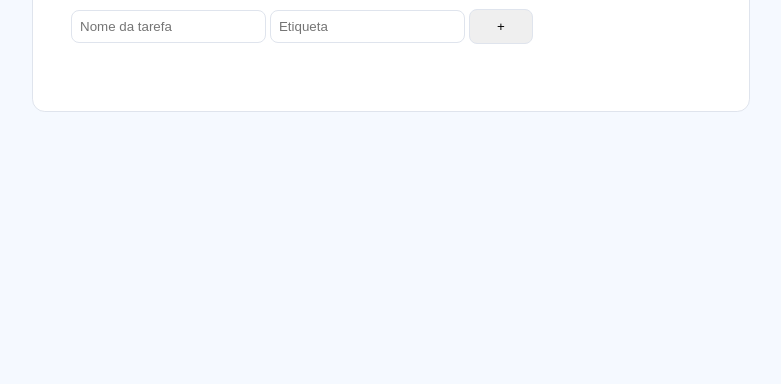
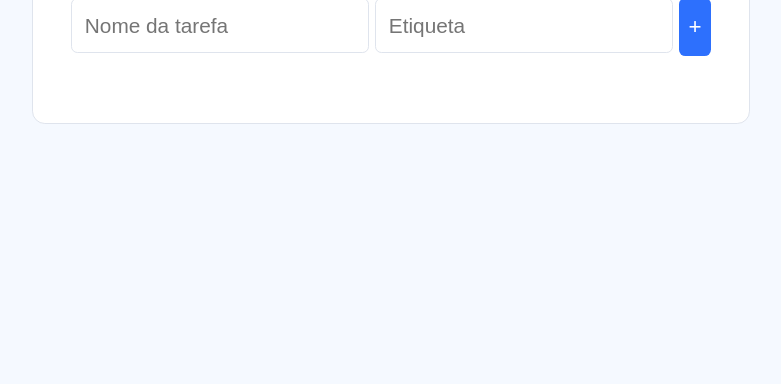
Before and after one commit to rafaelatribuzi/Desafio-DNC-3-materia, a plain HTML site: page Desafio 3 DNC/index.html in a window 1280 px wide. Shown: the part 416-800 px from the top of the page, without its empty margins (249-1030 px from the left). Drawn offline with Linux system fonts and the light colour scheme.

Commit message:
comitando

```diff
--- a/Desafio 3 DNC/index.html
+++ b/Desafio 3 DNC/index.html
@@ -14,10 +14,28 @@
 <body>
     <main>
         <h1>Board de Tarefas</h1>
+        <section id="create-todo-section">
+            <form id="create-todo-form">
+                <input
+                type="text"
+                id="description"
+                name="description"
+                class="input-description"
+                aria-label="Nome da tarefa"
+                placeholder="Nome da tarefa"
+                />
+                <input
+                type="text"
+                id="description"
+                name="description"
+                class="input-description"
+                aria-label="Etiqueta"
+                placeholder="Etiqueta"
+                />
+                <button type="submit" aria-label="Cadastrar Tarefa" class="add-task-btn" onclick="addTask()">+</button>
+            </form>
+        </section>
         <section class="todo-list-section">
-            <input type="text" id="taskInput" placeholder="Nome da tarefa">
-            <input type="text" id="taskInput" placeholder="Etiqueta">
-            <button class="add-btn" onclick="addTask()">+</button>
             <ul id="todo-list"></ul>
         </section>
 
--- a/Desafio 3 DNC/style.css
+++ b/Desafio 3 DNC/style.css
@@ -37,15 +37,56 @@ main {
     border: 0.1rem solid rgb(223, 228, 237);
 }
 
-.add-btn {
-    width: 10%;
-    height: 35px;
-    border-radius: 0.5rem;
-    border: 0.1rem solid rgb(223, 228, 237);
-    cursor: pointer;
+
+#create-todo-section {
+    width: 100%;
 
 }
 
-.todo-list-section {
+
+#create-todo-form {
+    font-size: 1.6 rem;
+    display: flex;
+    flex-direction: row;
+    justify-content: space-between;
+    width: 100%;
 
 }
+
+.input-description {
+    height: 3.2rem;
+    width: 100%;
+    font-size: 1.3rem;
+    border-radius: 0.4rem ;
+    margin-right: 0.4rem ;
+    outline: 0;
+    border: 0.1rem solid rgb(223, 228, 237);
+    padding-left: 0.8rem;
+
+
+}
+
+    input:focus {
+        border-color: rgb(161, 161, 211);
+
+}
+
+
+.add-task-btn {
+    box-sizing: border-box;
+    width: 3.6rem;
+    height: 3.6rem;
+    border-radius: 0.4rem;
+    border: none;
+    color: #fff;
+    background: rgba(45, 112, 253, 1);
+    font-size: 1.4rem;
+    cursor: pointer;
+
+
+
+}
+
+button:hover {
+    opacity: 0.8;
+}
```
